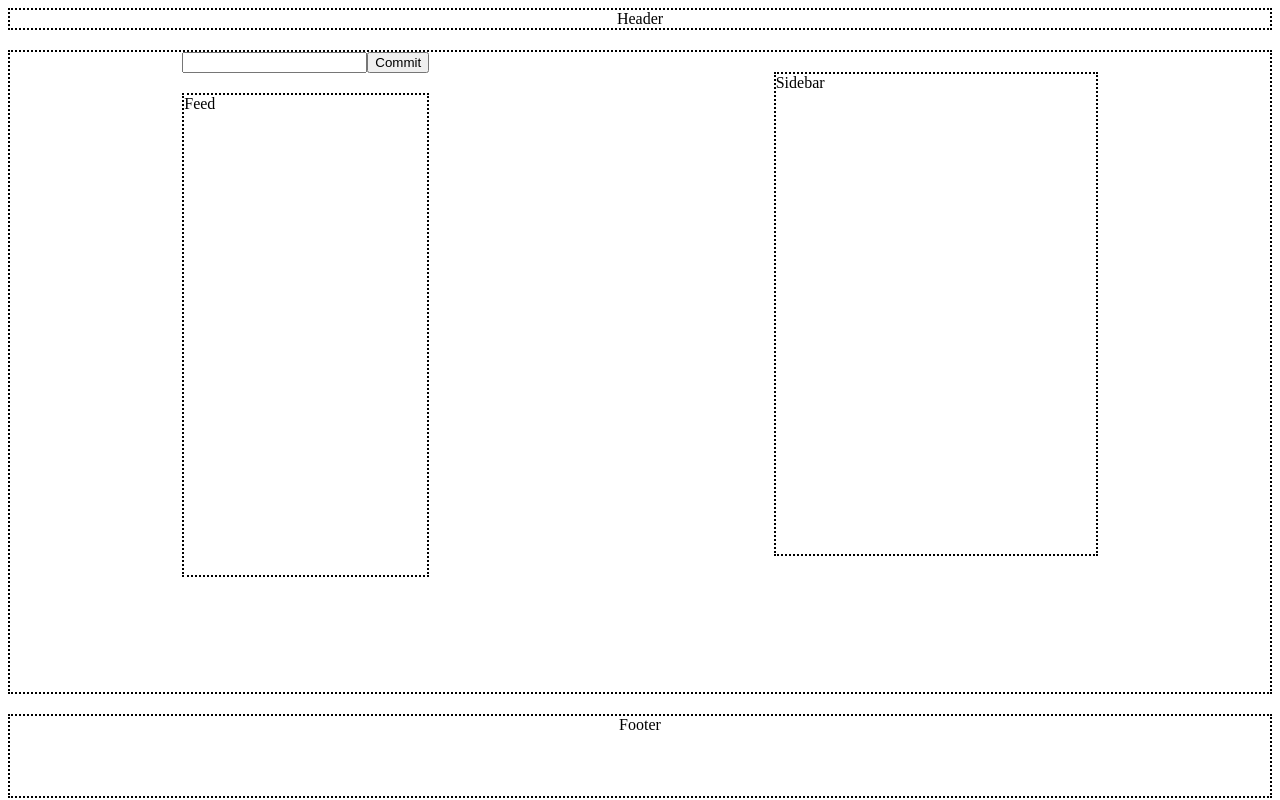
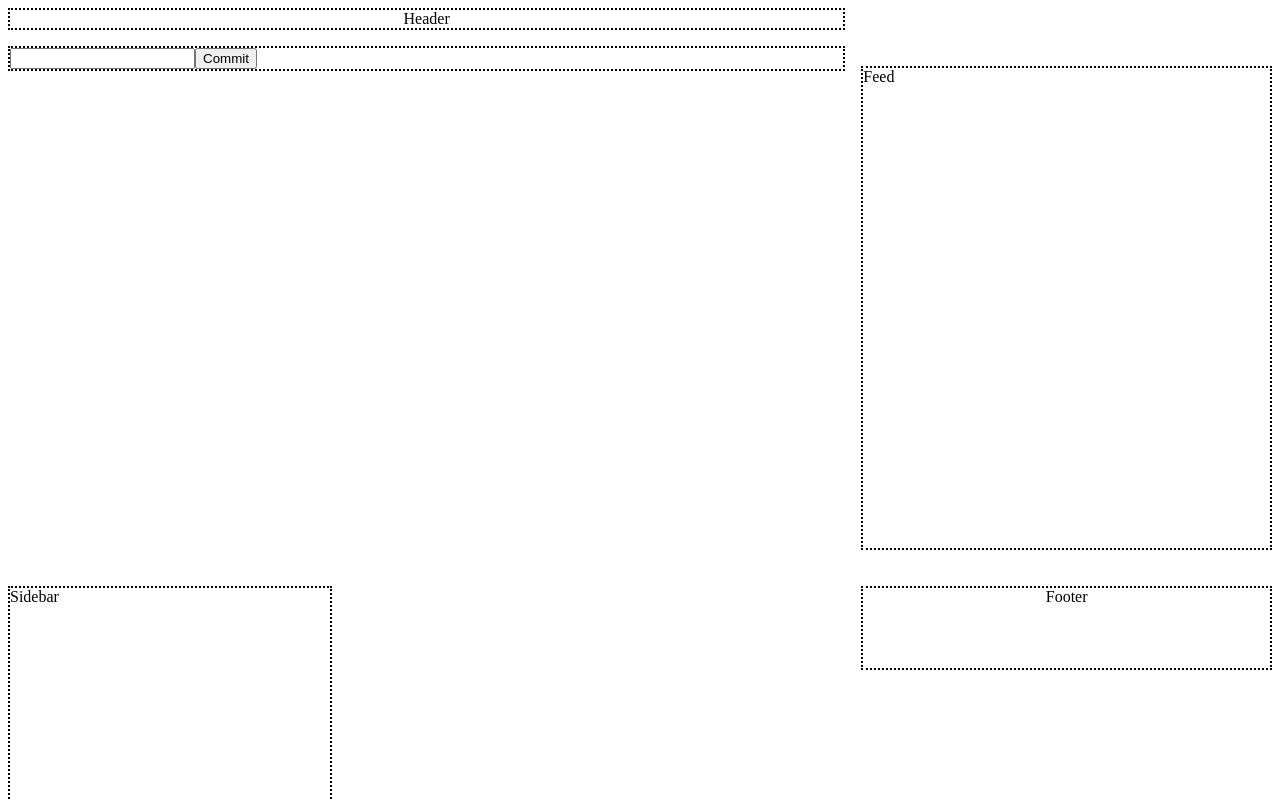
Before and after one commit to F33L1X/SocialApp, a React (Create React App) app: page / in a window 1280 px wide. Shown: the top 800 px of the page. Built offline with nearby package versions, Linux system fonts and the light colour scheme.

Commit message:
GridSystemTest

```diff
--- a/package.json
+++ b/package.json
@@ -3,6 +3,10 @@
   "version": "0.1.0",
   "private": true,
   "dependencies": {
+    "@emotion/react": "^11.9.0",
+    "@emotion/styled": "^11.8.1",
+    "@mui/material": "^5.8.2",
+    "@mui/x-data-grid": "^5.12.0",
     "@testing-library/jest-dom": "^5.16.4",
     "@testing-library/react": "^13.2.0",
     "@testing-library/user-event": "^13.5.0",
--- a/src/App.css
+++ b/src/App.css
@@ -1,36 +1,37 @@
 .Header {
   display: flex;
   justify-content: center;
-  border:2px dotted;
+  border: 2px dotted;
 }
 
 .Content {
   display: flex;
   justify-content: space-around;
-  border:2px dotted;
-  margin-top:20px;
-  height:80vh;
-
+  border: 2px dotted;
+  margin-top: 20px;
+  height: 80vh;
 }
 
 .Feed {
-  border:2px dotted;
-  height:60vh;
+  border: 2px dotted;
+  height: 60vh;
   margin-top: 20px;
 }
 
 .Sidebar {
-  border:2px dotted;
-  height:60vh;
+  border: 2px dotted;
+  height: 60vh;
   margin-top: 20px;
   width: 25vw;
-
 }
 
 .Footer {
   display: flex;
   justify-content: center;
-  border:2px dotted;
-  margin-top:20px;
-  height:10vh;
+  border: 2px dotted;
+  margin-top: 20px;
+  height: 10vh;
 }
+.Input {
+  border: 2px dotted;
+}
--- a/src/App.js
+++ b/src/App.js
@@ -1,18 +1,40 @@
 import React from 'react'
 
 import './App.css'
+import Grid from '@mui/material/Grid';
+
+//import Content from './components/Content'
 import Header from './components/Header'
-import Content from './components/Content'
+import Feed from './components/inner components/Feed'
+import Input from './components/inner components/Input'
+import Sidebar from './components/inner components/Sidebar'
 import Footer from './components/Footer'
+
+
 
 function App() {
   return (
-    <div className="App">
-      <Header/>
-      <Content/>
-      <Footer/>
 
-    </div>
+    <Grid container rowSpacing={2} columnSpacing={2}>
+      <Grid item xs={12} md={8} >
+        <Header>xs=6 md=8 </Header>
+    </Grid>
+    <Grid item xs={12} md={8} >
+        <Input>xs=6 md=8 </Input>
+    </Grid>
+      <Grid item xs={6} md={4} >
+        <Feed>xs=6 md=4 </Feed>
+    </Grid>
+    <Grid item xs={6} md={8} >
+        <Sidebar>xs=6 md=8 </Sidebar>
+    </Grid>
+      <Grid item xs={12} md={4} >
+        <Footer>xs=6 md=4 </Footer>
+    </Grid>
+    </Grid>
+
+
+
   )
 }
 
--- a/src/components/Content.js
+++ b/src/components/Content.js
@@ -5,7 +5,7 @@ import Sidebar from './inner components/Sidebar'
 
 function Content() {
   return (
-    <div class="Content"><div><Input/><Feed/></div><Sidebar/></div>
+    <div class="Content"><Input/><Feed/></div>
 
   )
 }
--- a/src/components/Footer.js
+++ b/src/components/Footer.js
@@ -2,7 +2,7 @@ import React from 'react'
 
 function Footer() {
   return (
-    <div class="Footer">Footer</div>
+    <div className="Footer">Footer</div>
   )
 }
 
--- a/src/components/Header.js
+++ b/src/components/Header.js
@@ -2,7 +2,7 @@ import React from 'react'
 
 function Header() {
   return (
-    <div class="Header">Header</div>
+    <div className="Header">Header</div>
   )
 }
 
--- a/src/components/inner components/Feed.js
+++ b/src/components/inner components/Feed.js
@@ -2,7 +2,7 @@ import React from 'react'
 
 function Feed() {
   return (
-    <div class="Feed">Feed</div>
+    <div className="Feed">Feed</div>
   )
 }
 
--- a/src/components/inner components/Input.js
+++ b/src/components/inner components/Input.js
@@ -2,7 +2,7 @@ import React from 'react'
 
 function Input() {
   return (
-    <div class="Input"><input></input><button>Commit</button></div>
+    <div className="Input"><input></input><button>Commit</button></div>
   )
 }
 
--- a/src/components/inner components/Sidebar.js
+++ b/src/components/inner components/Sidebar.js
@@ -2,7 +2,7 @@ import React from 'react'
 
 function Sidebar() {
   return (
-    <div class="Sidebar">Sidebar</div>
+    <div className="Sidebar">Sidebar</div>
   )
 }
 
```
Also changed, not shown: 1 other file (tests, documents, lock files or other folders).
